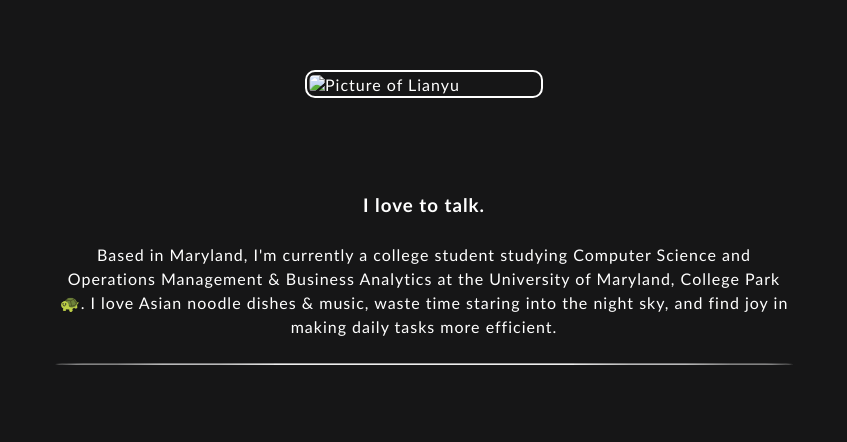
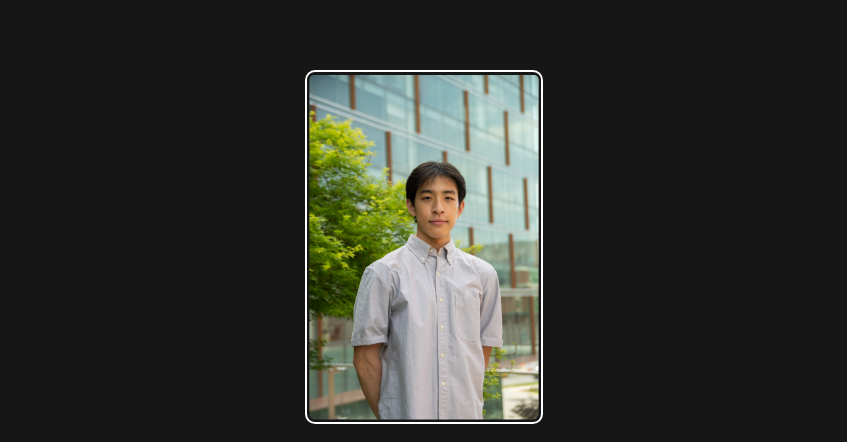
Before and after one commit to dpkingii/myPortfolio, a plain HTML site: page index.html in a window 1280 px wide. Shown: the part 325-767 px from the top of the page, without its empty margins (216-1063 px from the left). Drawn offline with Linux system fonts and the light colour scheme; the site is published under a folder, as on GitHub Pages, so addresses that start at the root find nothing.

Commit message:
Update index.html

```diff
--- a/index.html
+++ b/index.html
@@ -20,7 +20,7 @@
     <div id="hero">
         <h1>Hi, I'm Lianyu</h1>
         <h2>I also go by a one syllabus name. Nick.</h2>
-        <img id="headshot" src="/images/headshot.jpeg" alt="Picture of Lianyu">
+        <img id="headshot" src="images/headshot.jpeg" alt="Picture of Lianyu">
         <h3>I love to talk.</h2>
         <p id="bio">Based in Maryland, I'm currently a college student studying Computer Science and Operations Management & Business Analytics at the University of Maryland, College Park&#128034;.
 
```
